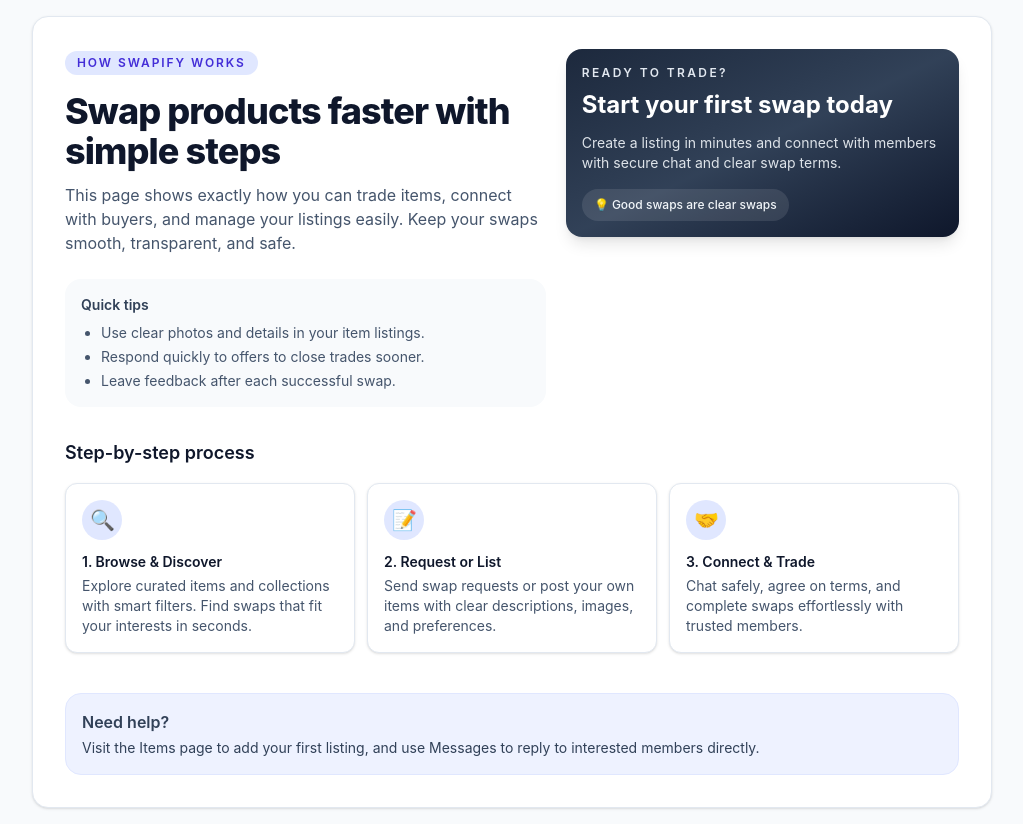
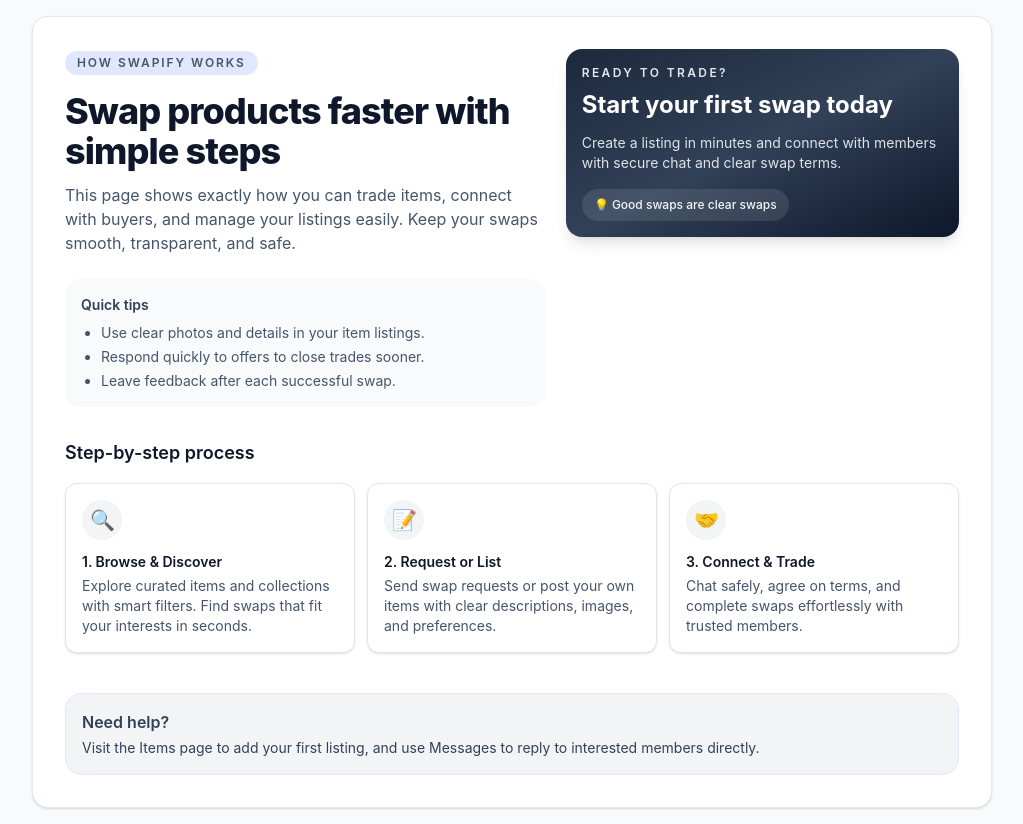
Before and after one commit to ammarmohammed6783-del/Swapify, a React (Vite) app: page /description in a window 1280 px wide. Shown: the whole page, without its empty margins (128-1151 px from the left). Built offline with nearby package versions, Linux system fonts and the light colour scheme.

Commit message:
modified the style of how it work page

```diff
--- a/src/pages/HowItWork.tsx
+++ b/src/pages/HowItWork.tsx
@@ -22,7 +22,7 @@
             <div className="h-full rounded-2xl border border-slate-200 bg-white p-4 shadow-sm dark:border-slate-800 dark:bg-slate-900 sm:p-6 lg:p-8 overflow-hidden">
                 <div className="grid gap-5 lg:grid-cols-[1.1fr_0.9fr] items-start">
                     <div>
-                        <p className="inline-flex rounded-full bg-indigo-100 px-3 py-1 text-xs font-semibold uppercase tracking-[0.16em] text-indigo-700 dark:bg-indigo-900/30 dark:text-indigo-300">How Swapify Works</p>
+                        <p className="inline-flex rounded-full bg-indigo-100 px-3 py-1 text-xs font-semibold uppercase tracking-[0.16em] text-gray-600 dark:bg-indigo-900/30 dark:text-indigo-300">How Swapify Works</p>
                         <h1 className="mt-4 text-3xl font-extrabold tracking-tight text-slate-900 dark:text-white sm:text-4xl">Swap products faster with simple steps</h1>
                         <p className="mt-3 text-slate-600 dark:text-slate-300">This page shows exactly how you can trade items, connect with buyers, and manage your listings easily. Keep your swaps smooth, transparent, and safe.</p>
 
@@ -36,7 +36,7 @@
                         </div>
                     </div>
 
-                    <div className="rounded-2xl bg-gradient-to-br from-slate-800 via-slate-700 to-slate-900 p-4 text-white shadow-lg">
+                    <div className="rounded-2xl bg-linear-to-br from-slate-800 via-slate-700 to-slate-900 p-4 text-white shadow-lg">
                         <p className="text-xs font-semibold uppercase tracking-[0.2em] text-slate-200">Ready to trade?</p>
                         <h2 className="mt-2 text-2xl font-bold">Start your first swap today</h2>
                         <p className="mt-3 text-sm text-slate-100/90">Create a listing in minutes and connect with members with secure chat and clear swap terms.</p>
@@ -51,7 +51,7 @@
                     <div className="mt-4 grid gap-3 md:grid-cols-3">
                         {steps.map((step) => (
                             <div key={step.title} className="rounded-xl border border-slate-200 bg-white p-4 shadow-sm transition hover:-translate-y-1 hover:border-indigo-300 dark:border-slate-700 dark:bg-slate-800">
-                                <div className="flex h-10 w-10 items-center justify-center rounded-full bg-indigo-100 text-xl dark:bg-indigo-800">{step.icon}</div>
+                                <div className="flex h-10 w-10 items-center justify-center rounded-full bg-gray-100 text-xl dark:bg-gray-200">{step.icon}</div>
                                 <p className="mt-3 text-sm font-semibold text-slate-900 dark:text-white">{step.title}</p>
                                 <p className="mt-1 text-sm text-slate-600 dark:text-slate-300">{step.description}</p>
                             </div>
@@ -59,7 +59,7 @@
                     </div>
                 </div>
 
-                <div className="mt-10 rounded-2xl border border-indigo-100 bg-indigo-50 p-4 text-slate-700 dark:border-indigo-900/50 dark:bg-indigo-950/40 dark:text-indigo-100">
+                <div className="mt-10 rounded-2xl border border-indigo-100 bg-gray-100 p-4 text-slate-700 dark:border-indigo-900/50 dark:bg-indigo-950/40 dark:text-indigo-100">
                     <p className="font-semibold">Need help?</p>
                     <p className="mt-1 text-sm">Visit the Items page to add your first listing, and use Messages to reply to interested members directly.</p>
                 </div>
```
